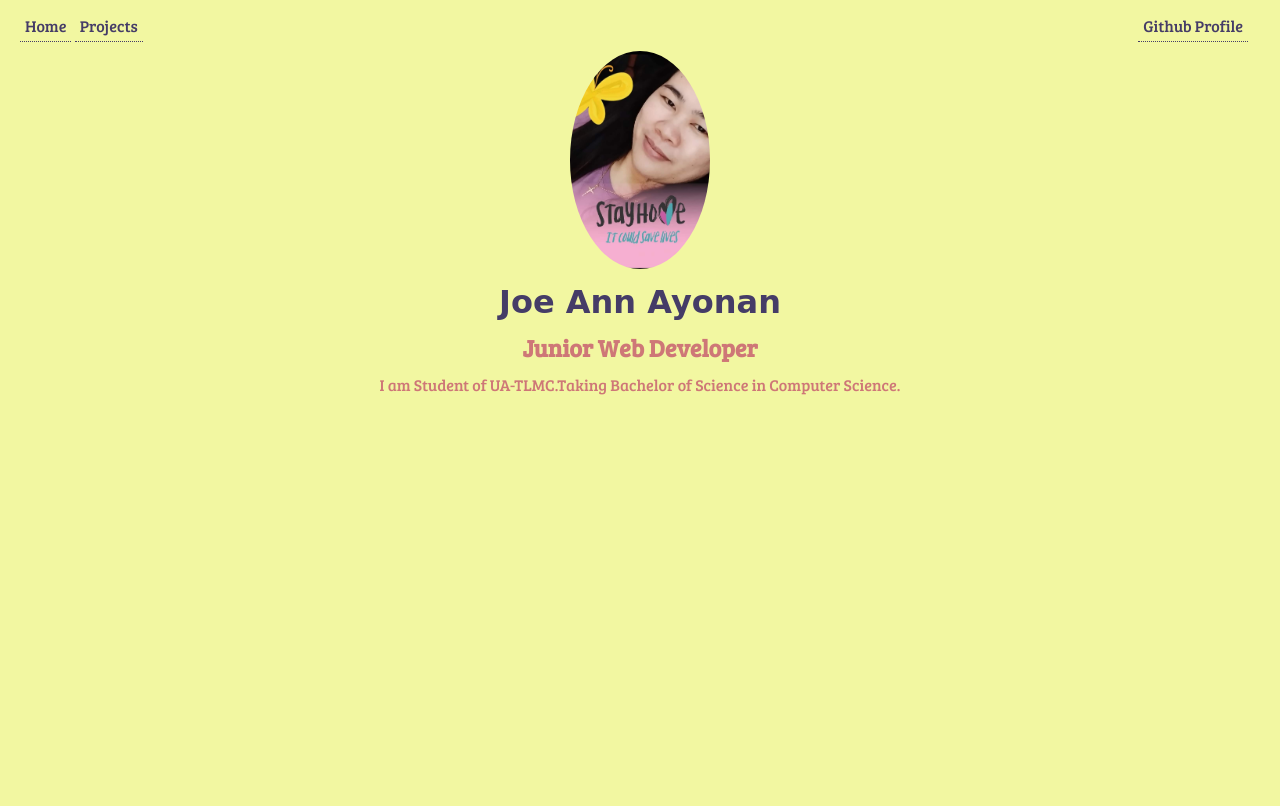
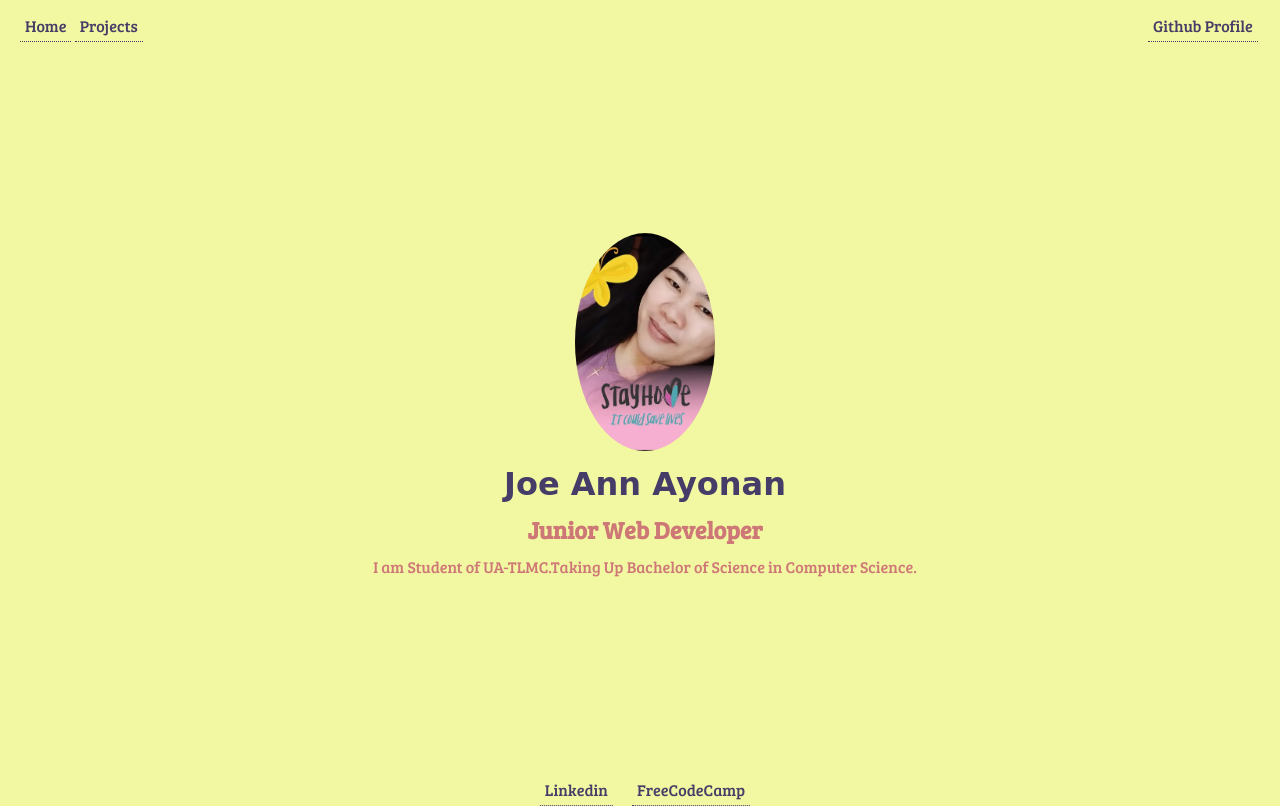
Before and after one commit to Joe-Ann28/static.website, a plain HTML site: page index.html in a window 1280 px wide. Drawn offline with Linux system fonts and the light colour scheme.

Commit message:
Center the main content

```diff
--- a/css/styles.css
+++ b/css/styles.css
@@ -4,6 +4,11 @@
     padding: 5px;
     margin: 0;
     box-sizing: border-box;
+}
+html,body{
+    height: 100vh;
+    width: 100vw;
+    position: relative;
 }
 body {
     background-color: #F2F7A1;
@@ -46,3 +51,19 @@ a {
  .nav-link {
     margin-left: 8px;
  }
+ footer {
+    position: absolute;
+    bottom:0;
+    left:50%;
+    transform: translateX(-50%);
+ }
+  footer a:first-child{
+    margin-right: 16px;
+  }
+ #content div{
+    width:60%;
+    position: absolute;
+    top: 50%;
+    left: 50%;
+    transform: translate(-50%, -50%);
+ }
--- a/index.html
+++ b/index.html
@@ -18,15 +18,21 @@
            </nav>
        </headers>
  <main id="content">
-  <img id="my-avatar"
+    <div>
+        <img id="my-avatar"
   src="./images/jo.jpg"
   alt="This is my amazing picture."/>
 
  <h1 id="my-name">Joe Ann Ayonan</h1>
  <h2>Junior Web Developer</h2>
- <p>  I am Student of UA-TLMC.Taking Bachelor of Science in
+ <p>  I am Student of UA-TLMC.Taking Up Bachelor of Science in
  Computer Science.
  </p>
+    </div>
  </main>
+ <footer>
+   <a href="https://www.linkedin.com/in/joe-ann-ayonan-93439525a">Linkedin</a>
+   <a href="https://freecodecamp.org/Joe-Ann28">FreeCodeCamp</a>
+ </footer>
 </body>
 </html
```
